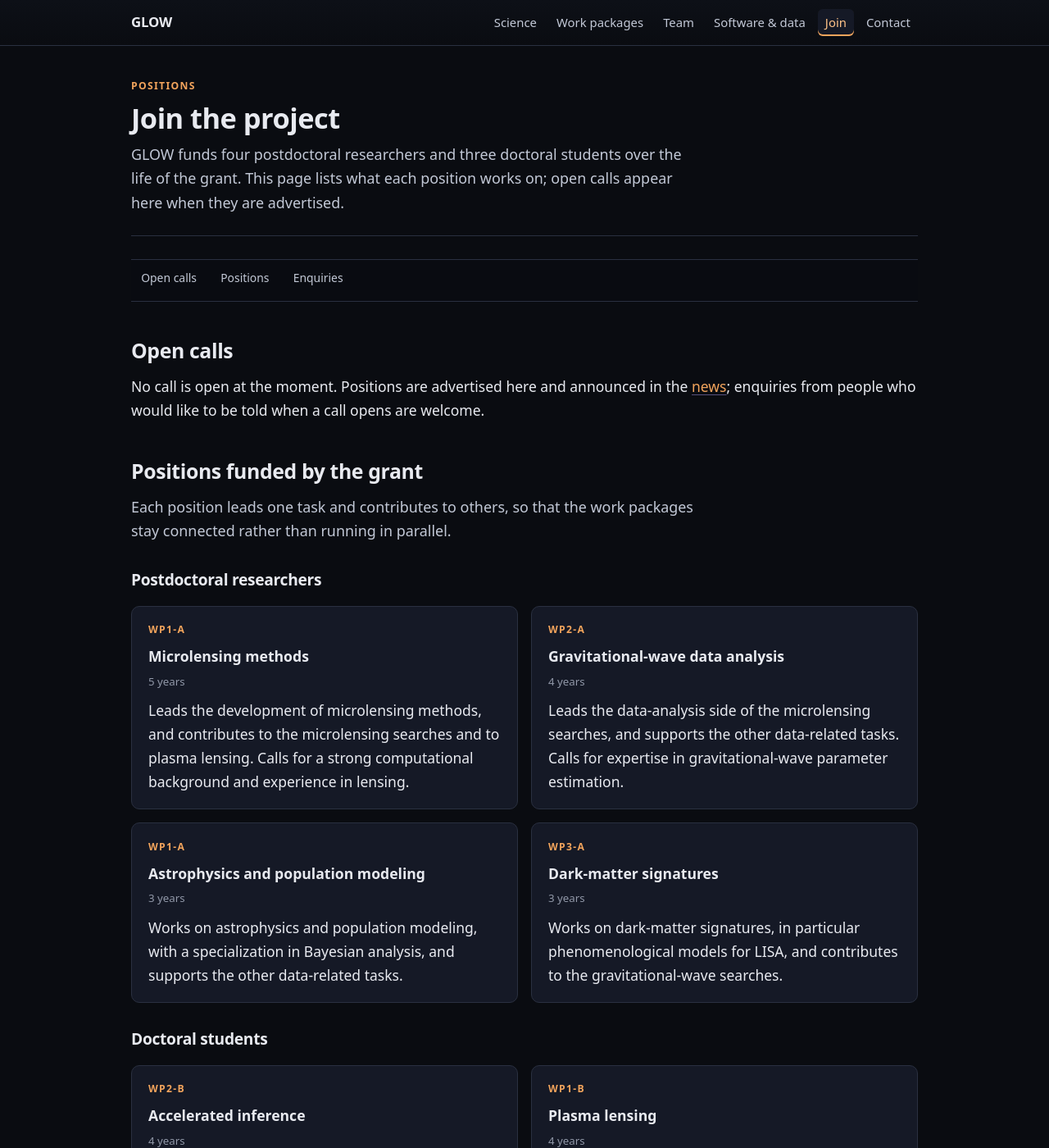
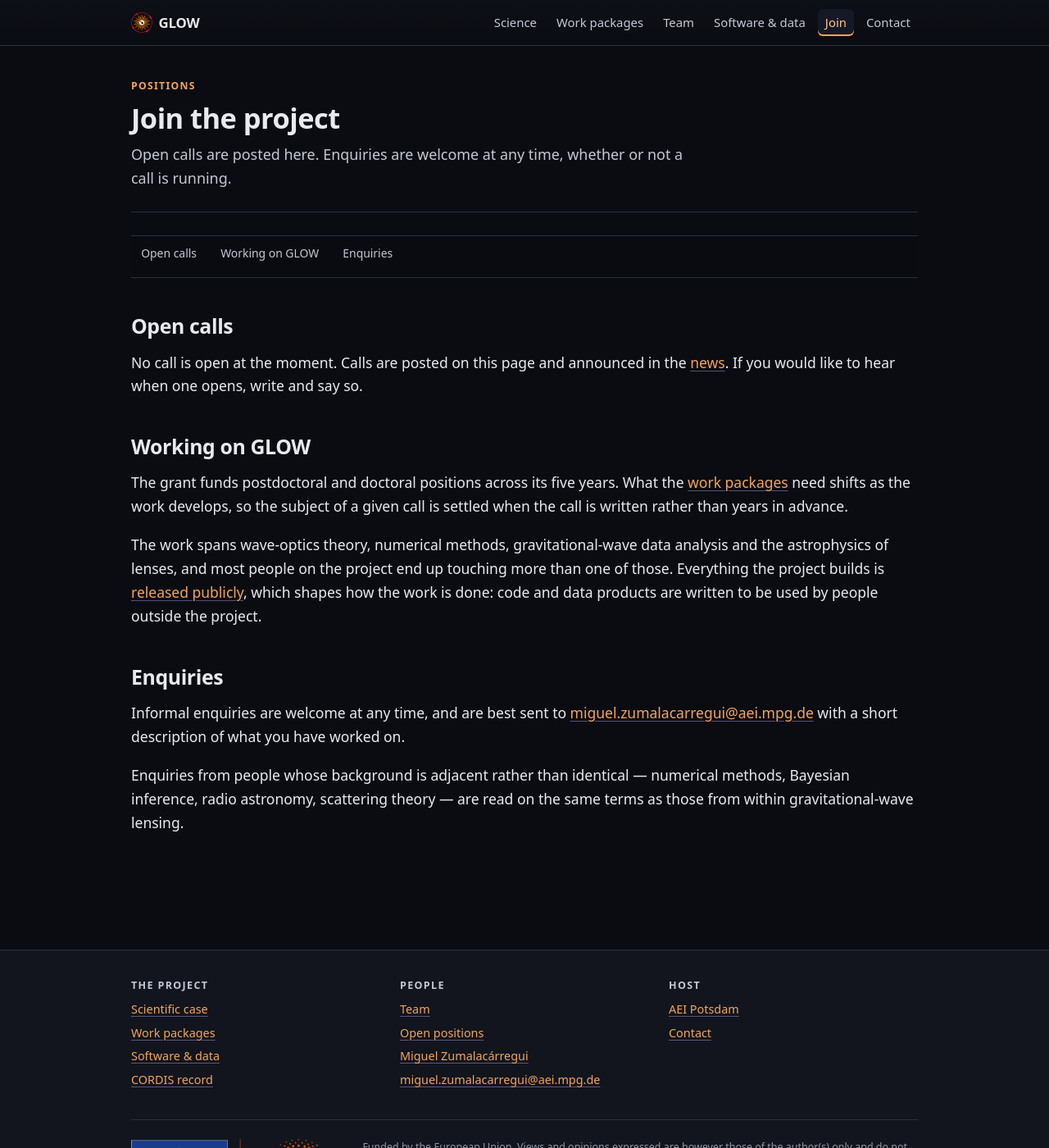
Before and after one commit to glow-astro/website, a Jekyll site: the page built from join.html, in a window 1280 px wide and 1400 px high. Shown: the whole window at 82% size. Built offline with Jekyll 4.4.1, drawn with Linux system fonts in a browser that asks for light colours; some of the changed text lies outside the part shown.

Commit message:
Put the GLOW mark in the header; stop publishing planned positions
Header: the brand is now the mark plus the wordmark. favicon.svg is the mark
on its own, which is what works at this size -- the extended lock-up in imgs/
sets four lines of type beside it and is illegible below about 200px. The
image is alt="" because the text next to it already says GLOW. The header wrap
moves from baseline to centre alignment, since an image has no baseline to
share with the nav links.

Join: the seven planned positions are gone, from the page and from
positions.yml. The shape of the team changes as the work develops, and a
published list of planned hires reads as a commitment the project never made.
The page now shows open calls (none at present), a short description of the
kind of work without committing to specific roles, and an invitation to write.
positions.yml keeps only its schema and the rule that only live calls go in it.

The counts also came out of team.html, for the same reason.

Co-Authored-By: Claude Opus 5 (1M context) <noreply@anthropic.com>

```diff
--- a/_data/positions.yml
+++ b/_data/positions.yml
@@ -1,90 +1,20 @@
-# Positions funded by the grant.
+# Positions currently advertised.
+#
+# ONLY open calls go in this file. What the project plans to recruit, and when,
+# is not published: the shape of the team changes as the work develops, and a
+# list of planned positions on a public page becomes a promise the project did
+# not mean to make. Add an entry when a call actually opens; delete it when the
+# call closes.
 #
 # Schema
 #   id        anchor
+#   title     what the position is about, in three or four words
 #   kind      "Postdoctoral researcher" | "PhD student"
-#   title     what the position is about, in three or four words. This is what a
-#             reader scanning the page actually reads, so it carries the subject
-#             -- not the contract length.
-#   term      contract length as written in the Description of Action
-#   focus     the work-package task this position leads
+#   term      contract length
+#   focus     optional work-package task code, when the call names one
 #   profile   what the person will work on and the background it calls for
-#   status    "planned" | "open" | "filled"
-#   deadline  optional, only meaningful when status is "open"
-#   apply_url optional, only meaningful when status is "open"
+#   deadline  application deadline
+#   apply_url where to apply
 #
-# A position stays `planned` until a call is actually advertised. Do not write
-# "open" before there is something to apply to.
-
-- id: postdoc-microlensing
-  title: "Microlensing methods"
-  kind: "Postdoctoral researcher"
-  term: "5 years"
-  focus: "WP1-A"
-  status: planned
-  profile: >-
-    Leads the development of microlensing methods, and contributes to the
-    microlensing searches and to plasma lensing. Calls for a strong computational
-    background and experience in lensing.
-
-- id: postdoc-data-analysis
-  title: "Gravitational-wave data analysis"
-  kind: "Postdoctoral researcher"
-  term: "4 years"
-  focus: "WP2-A"
-  status: planned
-  profile: >-
-    Leads the data-analysis side of the microlensing searches, and supports the
-    other data-related tasks. Calls for expertise in gravitational-wave parameter
-    estimation.
-
-- id: postdoc-populations
-  title: "Astrophysics and population modeling"
-  kind: "Postdoctoral researcher"
-  term: "3 years"
-  focus: "WP1-A"
-  status: planned
-  profile: >-
-    Works on astrophysics and population modeling, with a specialization in
-    Bayesian analysis, and supports the other data-related tasks.
-
-- id: postdoc-dark-matter
-  title: "Dark-matter signatures"
-  kind: "Postdoctoral researcher"
-  term: "3 years"
-  focus: "WP3-A"
-  status: planned
-  profile: >-
-    Works on dark-matter signatures, in particular phenomenological models for
-    LISA, and contributes to the gravitational-wave searches.
-
-- id: phd-inference
-  title: "Accelerated inference"
-  kind: "PhD student"
-  term: "4 years"
-  focus: "WP2-B"
-  status: planned
-  profile: >-
-    A thesis on accelerated parameter estimation for lensing, with contributions
-    to the microlensing searches and to dark-matter work. Calls for a strong
-    numerical background.
-
-- id: phd-plasma
-  title: "Plasma lensing"
-  kind: "PhD student"
-  term: "4 years"
-  focus: "WP1-B"
-  status: planned
-  profile: >-
-    Develops plasma lensing and contributes to tests of gravitational-wave
-    propagation. Calls for strong theoretical and analytical skills.
-
-- id: phd-propagation
-  title: "Tests of gravitational-wave propagation"
-  kind: "PhD student"
-  term: "4 years"
-  focus: "WP3-B"
-  status: planned
-  profile: >-
-    A thesis on testing gravitational-wave propagation, developing data-analysis
-    skills alongside a theoretical background.
+# Empty is the normal state. The Join page says so rather than showing an
+# empty section.
--- a/_includes/header.html
+++ b/_includes/header.html
@@ -1,6 +1,15 @@
 <header class="site-header">
   <div class="wrap">
-    <a class="brand" href="{{ '/' | relative_url }}">GLOW</a>
+    {%- comment -%}
+      The mark is decorative: the wordmark next to it already says GLOW, so a
+      second reading of the same word would only be noise for a screen reader.
+      favicon.svg is the mark on its own -- the extended lock-up in imgs/ sets
+      four lines of type beside it, which is unreadable at header size.
+    {%- endcomment -%}
+    <a class="brand" href="{{ '/' | relative_url }}">
+      <img class="brand-mark" src="{{ '/favicon.svg' | relative_url }}" alt="" width="32" height="32">
+      <span>GLOW</span>
+    </a>
     <nav class="site-nav" aria-label="Main">
       {%- for item in site.data.nav %}
       <a href="{{ item.url | relative_url }}"{% if page.nav == item.id %} aria-current="page"{% endif %}>{{ item.title }}</a>
--- a/assets/css/main.css
+++ b/assets/css/main.css
@@ -118,19 +118,31 @@ a:focus-visible {
 .site-header .wrap {
 	display: flex;
 	flex-wrap: wrap;
-	align-items: baseline;
+	/* Centred rather than baseline-aligned: the brand carries an image beside
+	   its text, and an image has no baseline to share with the nav links. */
+	align-items: center;
 	gap: 0.4rem 1.5rem;
 	padding-top: 0.7rem;
 	padding-bottom: 0.7rem;
 }
 
 .brand {
+	display: inline-flex;
+	align-items: center;
+	gap: 0.5rem;
 	font-weight: 650;
 	font-size: 1.05rem;
 	letter-spacing: -0.01em;
 	color: var(--text);
 	text-decoration: none;
 	white-space: nowrap;
+}
+
+.brand-mark {
+	width: 1.6rem;
+	height: 1.6rem;
+	display: block;
+	flex: 0 0 auto;
 }
 
 .brand:visited { color: var(--text); }
--- a/join.html
+++ b/join.html
@@ -4,33 +4,33 @@ nav: join
 title: "Join the project"
 eyebrow: "Positions"
 lede: >-
-  GLOW funds four postdoctoral researchers and three doctoral students over the
-  life of the grant. This page lists what each position works on; open calls
-  appear here when they are advertised.
+  Open calls are posted here. Enquiries are welcome at any time, whether or not
+  a call is running.
 description: >-
-  Postdoctoral and doctoral positions funded by the GLOW ERC Consolidator Grant,
-  what each one works on, and how to get in touch.
+  Open positions on the GLOW ERC Consolidator Grant project, and how to get in
+  touch about working on wave-optics lensing of gravitational waves.
 sections:
   - id: open
     label: "Open calls"
-  - id: positions
-    label: "Positions"
+  - id: working-here
+    label: "Working on GLOW"
   - id: enquiries
     label: "Enquiries"
 ---
 
 {% include subnav.html %}
 
-{%- assign open_positions = site.data.positions | where: "status", "open" %}
+{%- assign open_positions = site.data.positions | default: empty %}
 
 <section class="section" id="open" aria-labelledby="open-heading">
   <h2 id="open-heading">Open calls</h2>
   {%- if open_positions.size > 0 %}
   <div class="grid grid-2">
     {%- for p in open_positions %}
-    <div class="card">
+    <div class="card" id="{{ p.id }}">
+      {%- if p.focus %}<p class="eyebrow">{{ p.focus }}</p>{% endif %}
       <p class="card-title">{{ p.title }}</p>
-      <p class="card-meta">{{ p.kind }} · {{ p.term }} · {{ p.focus }}{% if p.deadline %} · deadline {{ p.deadline }}{% endif %}</p>
+      <p class="card-meta">{{ p.kind }} · {{ p.term }}{% if p.deadline %} · deadline {{ p.deadline }}{% endif %}</p>
       <p>{{ p.profile }}</p>
       {%- if p.apply_url %}<p><a href="{{ p.apply_url }}" rel="noopener">Application details</a></p>{% endif %}
     </div>
@@ -38,66 +38,41 @@ sections:
   </div>
   {%- else %}
   <p>
-    No call is open at the moment. Positions are advertised here and announced in
-    the <a href="{{ '/' | relative_url }}#news-heading">news</a>; enquiries from
-    people who would like to be told when a call opens are welcome.
+    No call is open at the moment. Calls are posted on this page and announced
+    in the <a href="{{ '/' | relative_url }}#news-heading">news</a>. If you would
+    like to hear when one opens, write and say so.
   </p>
   {%- endif %}
 </section>
 
-<section class="section" id="positions" aria-labelledby="positions-heading">
-  <h2 id="positions-heading">Positions funded by the grant</h2>
-  <p class="lede">
-    Each position leads one task and contributes to others, so that the work
-    packages stay connected rather than running in parallel.
+<section class="section" id="working-here" aria-labelledby="working-here-heading">
+  <h2 id="working-here-heading">Working on GLOW</h2>
+  <p>
+    The grant funds postdoctoral and doctoral positions across its five years.
+    What the <a href="{{ '/work-packages.html' | relative_url }}">work packages</a>
+    need shifts as the work develops, so the subject of a given call is settled
+    when the call is written rather than years in advance.
   </p>
-
-  <h3>Postdoctoral researchers</h3>
-  <div class="grid grid-2">
-    {%- for p in site.data.positions %}
-    {%- if p.kind contains "Postdoctoral" %}
-    <div class="card" id="{{ p.id }}">
-      <p class="eyebrow">{{ p.focus }}</p>
-      <p class="card-title">{{ p.title }}</p>
-      <p class="card-meta">{{ p.term }}</p>
-      <p>{{ p.profile }}</p>
-    </div>
-    {%- endif %}
-    {%- endfor %}
-  </div>
-
-  <h3>Doctoral students</h3>
-  <div class="grid grid-2">
-    {%- for p in site.data.positions %}
-    {%- if p.kind contains "PhD" %}
-    <div class="card" id="{{ p.id }}">
-      <p class="eyebrow">{{ p.focus }}</p>
-      <p class="card-title">{{ p.title }}</p>
-      <p class="card-meta">{{ p.term }}</p>
-      <p>{{ p.profile }}</p>
-    </div>
-    {%- endif %}
-    {%- endfor %}
-  </div>
-
   <p>
-    Task codes refer to the <a href="{{ '/work-packages.html' | relative_url }}">work
-    packages</a>. Postdoctoral researchers on the project co-supervise the
-    doctoral students working on related tasks.
+    The work spans wave-optics theory, numerical methods, gravitational-wave
+    data analysis and the astrophysics of lenses, and most people on the project
+    end up touching more than one of those. Everything the project builds is
+    <a href="{{ '/software.html' | relative_url }}">released publicly</a>, which
+    shapes how the work is done: code and data products are written to be used
+    by people outside the project.
   </p>
 </section>
 
 <section class="section" id="enquiries" aria-labelledby="enquiries-heading">
   <h2 id="enquiries-heading">Enquiries</h2>
   <p>
-    Informal enquiries about any of these positions are welcome at any time, and
-    are best sent to <a href="mailto:{{ site.pi.email }}">{{ site.pi.email }}</a>
-    with a short description of what you have worked on.
+    Informal enquiries are welcome at any time, and are best sent to
+    <a href="mailto:{{ site.pi.email }}">{{ site.pi.email }}</a> with a short
+    description of what you have worked on.
   </p>
   <p>
-    Applications from people whose background is adjacent rather than identical —
+    Enquiries from people whose background is adjacent rather than identical —
     numerical methods, Bayesian inference, radio astronomy, scattering theory —
-    are read on the same terms as applications from within
-    gravitational-wave lensing.
+    are read on the same terms as those from within gravitational-wave lensing.
   </p>
 </section>
```
Also changed, not shown: team.html (+6 -9 lines).
